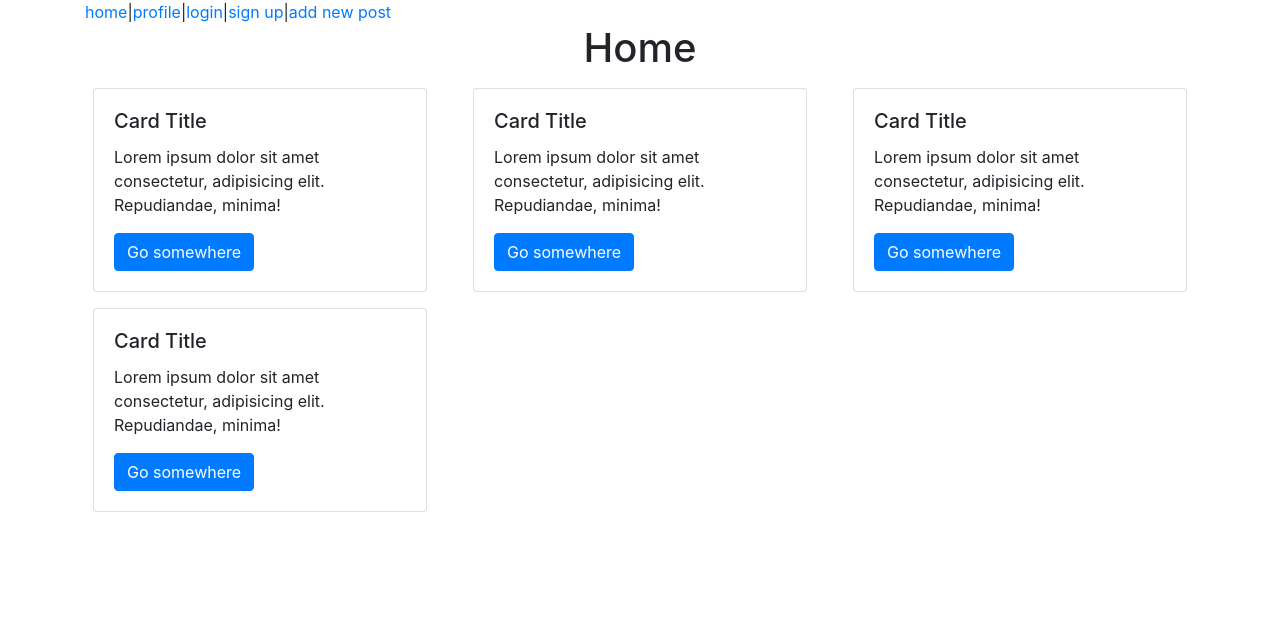
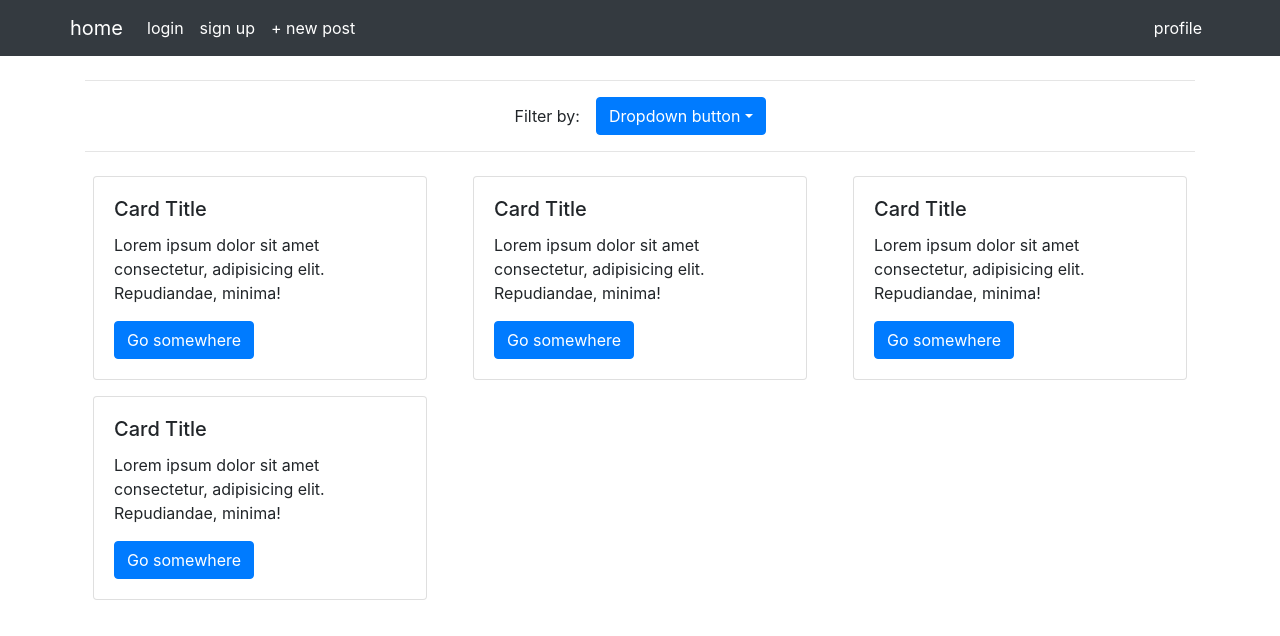
Before and after one commit to TAYBI/mini_social_media_project, a React (Create React App) app: page / in a window 1280 px wide. Shown: the top 636 px of the page. Built offline with nearby package versions, Linux system fonts and the light colour scheme; the HTML template or start-up script is replaced by a standard one.

Commit message:
navbar - filter -user info (Ui)

```diff
--- a/src/App.js
+++ b/src/App.js
@@ -13,8 +13,8 @@ import NavBar from "./components/common/NavBar";
 function App() {
   return (
     <BrowserRouter>
+      <NavBar />
       <Container>
-        <NavBar />
         <Switch>
           <Route exact path="/" component={Home} />
           <Route exact path="/profile" component={About} />
--- /dev/null
+++ b/src/components/common/DropDown.js
@@ -0,0 +1,17 @@
+import React from "react";
+import { DropdownButton, Dropdown } from "react-bootstrap";
+
+const DropDown = () => {
+  return (
+    <div className="order_by">
+      Filter by:
+      <DropdownButton id="dropdown-basic-button" title="Dropdown button">
+        <Dropdown.Item href="#/action-1">Action</Dropdown.Item>
+        <Dropdown.Item href="#/action-2">Another action</Dropdown.Item>
+        <Dropdown.Item href="#/action-3">Something else</Dropdown.Item>
+      </DropdownButton>
+    </div>
+  );
+};
+
+export default DropDown;
--- a/src/components/common/NavBar.js
+++ b/src/components/common/NavBar.js
@@ -1,13 +1,37 @@
 import React from "react";
 import { Link } from "react-router-dom";
+import { Navbar, Nav, Container } from "react-bootstrap";
 
 const NavBar = () => {
   return (
-    <div>
-      <Link to="/">home</Link>|<Link to="/profile">profile</Link>|
+    <>
+      <Navbar bg="dark" variant="dark">
+        <Container>
+          <Navbar.Brand>
+            <Link to="/">home</Link>
+          </Navbar.Brand>
+          <Nav className="mr-auto">
+            <Nav.Link>
+              <Link to="/login">login</Link>
+            </Nav.Link>
+            <Nav.Link>
+              <Link to="/signup">sign up</Link>
+            </Nav.Link>
+            <Nav.Link>
+              <Link to="/newpost">+ new post</Link>
+            </Nav.Link>
+          </Nav>
+          <Nav inline>
+            <Nav.Link>
+              <Link to="/profile">profile</Link>
+            </Nav.Link>
+          </Nav>
+        </Container>
+      </Navbar>
+      {/* <Link to="/">home</Link>|<Link to="/profile">profile</Link>|
       <Link to="/login">login</Link>|<Link to="/signup">sign up</Link>|
-      <Link to="/newpost">add new post</Link>
-    </div>
+      <Link to="/newpost">add new post</Link> */}
+    </>
   );
 };
 
--- a/src/components/pages/About.js
+++ b/src/components/pages/About.js
@@ -1,7 +1,23 @@
 import React from "react";
+import { Image, Row, Col } from "react-bootstrap";
+import src from "../../imgs/avatar.png";
 
 const About = () => {
-  return <h1>About</h1>;
+  return (
+    <>
+      <Row xs="2">
+        <Col xs="auto">
+          <Image src={src} width="180" height="180" rounded />
+        </Col>
+        <Col xs="9" className="user_info">
+          <h2>User name</h2>
+          Lorem ipsum dolor sit amet consectetur adipisicing elit. Fugiat
+          voluptatibus soluta fugit rem tempora. Reiciendis minus necessitatibus
+          tempore quo autem!
+        </Col>
+      </Row>
+    </>
+  );
 };
 
 export default About;
--- a/src/components/pages/Home.js
+++ b/src/components/pages/Home.js
@@ -1,11 +1,14 @@
 import React from "react";
 import { Row } from "react-bootstrap";
 import PostCard from "../common/PostCard";
+import DropDown from "../common/DropDown";
 
 function Home() {
   return (
     <>
-      <h1 style={{ textAlign: "center" }}>Home</h1>
+      <hr />
+      <DropDown />
+      <hr />
       <Row xs="1" md="2" lg="3">
         <PostCard />
         <PostCard />
--- a/src/components/pages/Login.js
+++ b/src/components/pages/Login.js
@@ -5,6 +5,7 @@ const Login = () => {
   return (
     <>
       <h1 style={{ textAlign: "center" }}>Login</h1>
+      <hr />
 
       <Form>
         <Form.Group controlId="formBasicEmail">
--- a/src/components/pages/SingUp.js
+++ b/src/components/pages/SingUp.js
@@ -5,6 +5,7 @@ const SingUp = () => {
   return (
     <>
       <h1 style={{ textAlign: "center" }}>Sing Up</h1>
+      <hr />
 
       <Form>
         <Form.Group controlId="formBasicName">
--- a/src/index.css
+++ b/src/index.css
@@ -23,3 +23,28 @@ form {
   max-width: 20rem;
   margin: 0 auto;
 }
+
+.order_by {
+  display: flex;
+  align-items: center;
+  justify-content: center;
+  margin: 1rem 0rem;
+}
+
+#dropdown-basic-button {
+  margin-left: 1rem;
+}
+
+/* navbar */
+nav {
+  margin-bottom: 1.5rem;
+}
+
+nav a {
+  color: #fff;
+}
+nav a:hover {
+  color: #fff !important;
+  text-decoration: none !important;
+  opacity: 0.8 !important;
+}
```
Also changed, not shown: src/imgs/avatar.png (added).
